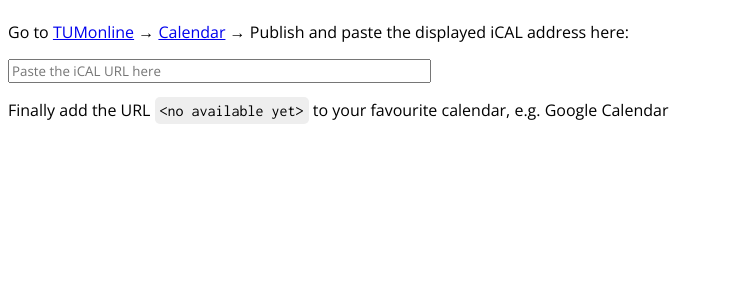
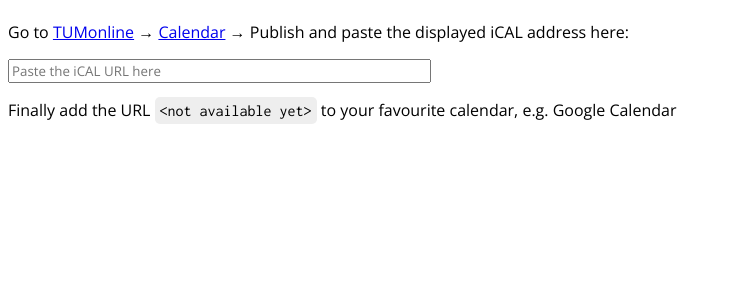
Before and after one commit to amgebauer/TUMcalendar, a Django app: page / in a window 1280 px wide. Shown: the part 160-457 px from the top of the page, without its empty margins (0-732 px from the left). Run offline with Django 3.2, Linux system fonts and the light colour scheme.

Commit message:
Fixed typo in instruction page

```diff
--- a/TUMcalendar/templates/index.html
+++ b/TUMcalendar/templates/index.html
@@ -33,7 +33,7 @@
 
         function generateUrl() {
             if(inputElement.value.trim() == "") {
-                outputElement.innerHTML = "&lt;no available yet&gt;";
+                outputElement.innerHTML = "&lt;not available yet&gt;";
             } else {
                 outputElement.innerHTML = "{{base_url}}?url="+encodeURIComponent(inputElement.value.trim());
             }
@@ -49,6 +49,6 @@
         <h2>How-To</h2>
         <p>Go to <a href="https://campus.tum.de" target="_blank">TUMonline</a> &rarr; <a href="https://campus.tum.de/tumonline/wbKalender.wbPerson" target="_blank">Calendar</a> &rarr; Publish and paste the displayed iCAL address here:</p>
         <p><input type="text" id="calUrlInput" size="50" placeholder="Paste the iCAL URL here" /></p>
-        <p>Finally add the URL <url class="url" id="calUrlOutput">&lt;no available yet&gt;</url> to your favourite calendar, e.g. Google Calendar</p>
+        <p>Finally add the URL <url class="url" id="calUrlOutput">&lt;not available yet&gt;</url> to your favourite calendar, e.g. Google Calendar</p>
 	</body>
 </html>
```
